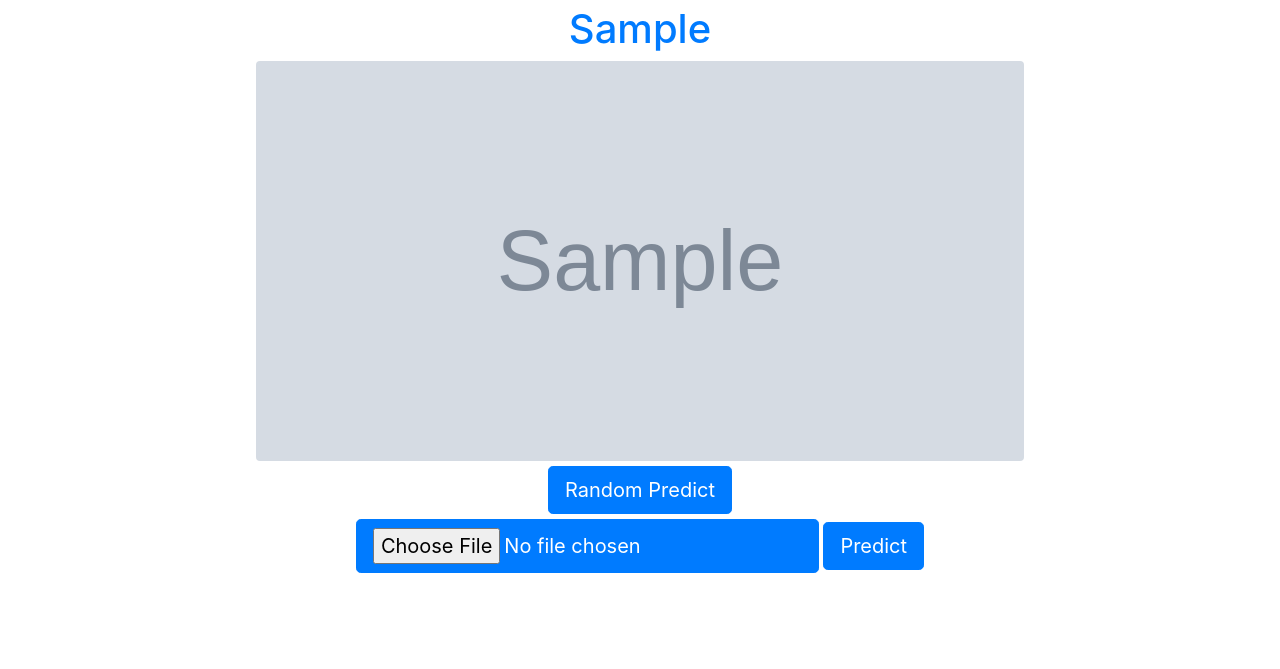
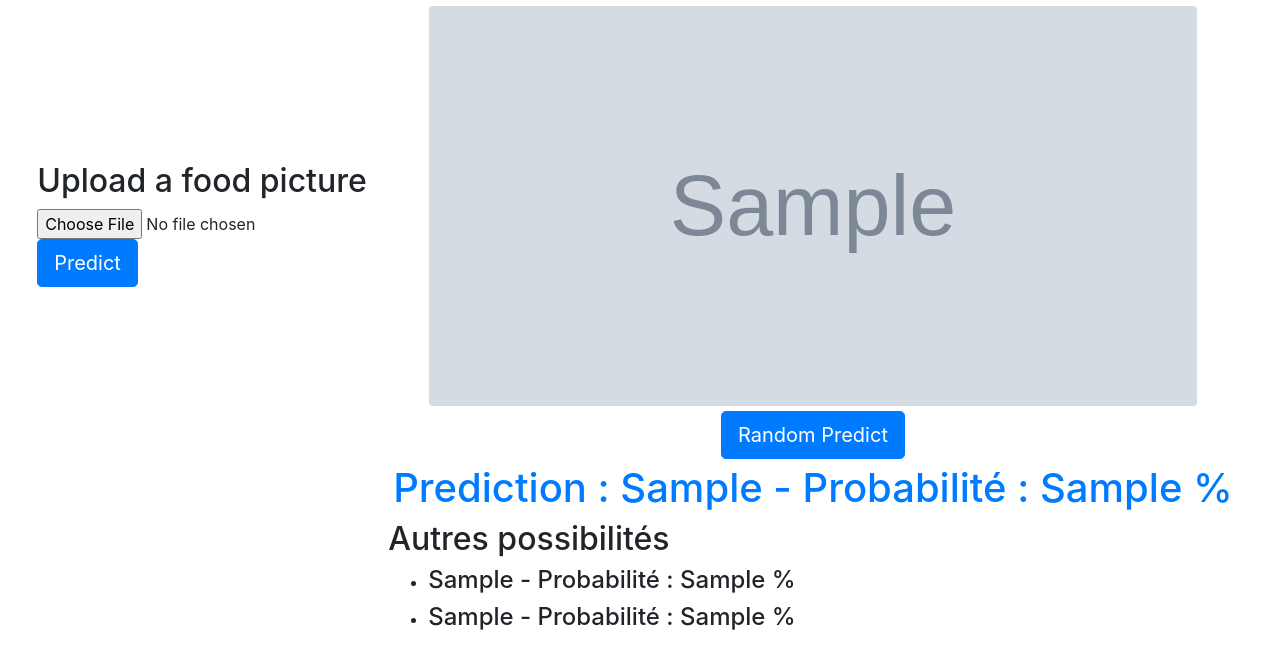
Before and after one commit to sullya974/food-recognizer, a Flask app: template src/deploy-model-package/templates/draw.html in a window 1280 px wide. Shown: the top 669 px of the page. Run offline with Flask 2, Linux system fonts and the light colour scheme; the template is opened without the code that fills it: most values are stand-ins (such as "Sample title", 1, 10 or a date in 2020); grey boxes marked "Sample" are stand-in pictures; some libraries are stand-ins or nearby versions.

Commit message:
Refactorisation chargement du modèle

```diff
--- a/src/deploy-model-package/app.py
+++ b/src/deploy-model-package/app.py
@@ -1,60 +1,53 @@
-from PIL import Image
-import imageio
 from flask_ngrok import run_with_ngrok
 from flask import Flask, render_template, request
-# from scipy.misc import imsave, imread, imresize
 import numpy as np
-import keras.models
-import re
 import sys
 import os
-import base64
 sys.path.append(os.path.abspath("./model"))
 from load import *
-import cv2
-import tensorflow
 import tensorflow.keras.backend as K
-from tensorflow.keras.models import load_model
 from tensorflow.keras.preprocessing import image
 from werkzeug import secure_filename
 from werkzeug.routing import Rule
 
-tensorflow.keras.backend.clear_session()
+K.clear_session()
+
+global model, food_classes
 
 app = Flask(__name__)
+
+path_trained_model = "model/best_model_58class_all.hdf5"
+model = init(path_trained_model)
+food_classes = init_food_classes()
+
+# Gère le routing
 app.url_map.add(Rule('/', endpoint="predict"))
 app.url_map.add(Rule('/predict/', endpoint="predict"))
+
+# IMPORTANT : Décommenter la ligne ci-dessous pour exécuter NGROK et sonner accès à l'application en ligne
 # run_with_ngrok(app)
 
-# @app.route("/")
-# def index_view():
-#   return render_template("draw.html")
-#   # return "<h1>Running Flask on Google Colab</h1>"
-
-def convertImage(imgData1):
-    # print(imgData1)
-    imgstr = re.search('base64,(.*)', imgData1).group(1)
-    with open("output.png", "wb") as output:
-        output.write(base64.b64decode(imgstr))
-
-def do_prediction(food_img_path, path_trained_model, path_list_food_test):
+def do_prediction(food_img_path):
     K.clear_session()
     img = image.load_img(food_img_path, target_size=(299, 299))
     img = image.img_to_array(img)
     img = np.expand_dims(img, axis=0)
     img /= 255.
 
-    model = load_model(path_trained_model, compile=False)
+    pred = model.predict(img)
 
-    pred = model.predict(img)
-    index = np.argmax(pred)
-    food_classes = os.listdir(path_list_food_test)
+    indexes = np.argsort(pred[0])[::-1][:3]
+
+    food_probas = np.array(pred[0])[indexes]
+    food_probas = [round(proba*100, 2) if idx == 0 else round(proba*100, 5) for idx, proba in enumerate(food_probas)]
+
     food_classes.sort()
-    pred_value = food_classes[index]
 
-    print(pred_value)
+    pred_values = [food_classes[index].capitalize().replace("_", " ") for index in indexes]
 
-    return render_template("draw.html", food_image = os.path.join("..", food_img_path), food_pred = pred_value.capitalize().replace("_", " "))
+    print(pred_values)
+
+    return render_template("draw.html", food_image = os.path.join("..", food_img_path), food_pred = pred_values, food_probas = food_probas)
 
 # @app.route("/")
 # @app.route("/predict/")
@@ -63,7 +56,6 @@ def do_prediction(food_img_path, path_trained_model, path_list_food_test):
 def predict():
     path_images_validation = os.path.join("static", "images_validation")
     path_list_food_test = os.path.join("/", "home" , "sully" , "code", "practice", "portfolio_data", "food-recognizer", "datasets", "google_images_dataset", "images", "test")
-    path_trained_model = "model/best_model_58class_all.hdf5"
 
     if request.method == 'POST':
         f = request.files['file']
@@ -72,50 +64,13 @@ def predict():
 
         food_img = secure_filename(f.filename)
         food_img_path = os.path.join(path_images_validation, food_img)
+    else:
+        food_validation_list = os.listdir(path_images_validation)
+        food_img = food_validation_list[np.random.randint(len(food_validation_list))]
+        food_img_path = os.path.join(path_images_validation, food_img)
 
-        return do_prediction(food_img_path, path_trained_model, path_list_food_test)
-        # K.clear_session()
-        # img = image.load_img(food_img_path, target_size=(299, 299))
-        # img = image.img_to_array(img)
-        # img = np.expand_dims(img, axis=0)
-        # img /= 255.
 
-        # model = load_model(path_trained_model, compile=False)
-
-        # pred = model.predict(img)
-        # index = np.argmax(pred)
-        # food_classes = os.listdir(path_list_food_test)
-        # food_classes.sort()
-        # pred_value = food_classes[index]
-
-        # print(pred_value)
-
-        # return render_template("draw.html", food_image = os.path.join("..", food_img_path), food_pred = pred_value.capitalize().replace("_", " "))
-
-    print(">> random")
-    food_validation_list = os.listdir(path_images_validation)
-    food_img = food_validation_list[np.random.randint(len(food_validation_list))]
-    food_img_path = os.path.join(path_images_validation, food_img)
-
-    return do_prediction(food_img_path, path_trained_model, path_list_food_test)
-    # K.clear_session()
-    # img = image.load_img(food_img_path, target_size=(299, 299))
-    # img = image.img_to_array(img)
-    # img = np.expand_dims(img, axis=0)
-    # img /= 255.
-
-    # model = load_model(path_trained_model, compile=False)
-
-    # pred = model.predict(img)
-    # index = np.argmax(pred)
-    # food_classes = os.listdir(path_list_food_test)
-    # food_classes.sort()
-    # pred_value = food_classes[index]
-
-    # # "pred" retourne une liste  10 élément de probabilité de prédiction de valeurs
-    # print(pred_value)
-    # return render_template("draw.html", food_image = os.path.join("..", food_img_path), food_pred = pred_value.capitalize().replace("_", " "))
-
+    return do_prediction(food_img_path)
 
 if __name__ == "__main__":
     app.run()
--- a/src/deploy-model-package/templates/draw.html
+++ b/src/deploy-model-package/templates/draw.html
@@ -8,21 +8,42 @@
 </head>
 
 <body style="text-align:center;">
+    <div style="text-align:center;margin-left:auto;margin-right:auto;width:100%">
+    <table style="display:inline-table;">
+        <tr>
+            <td style="text-align:left;position:relative;top:-100px;">
+                <form action="../predict/" method="POST" enctype="multipart/form-data">
+                    <div><h2>Upload a food picture</h2></div>
+                    <div><input type="file" name="file"/></div>
+                    <div><input type="submit" value="Predict" class="btn btn-primary btn-lg"/></div>
+                </form>
+            </td>
+            <td>
                 <div style="text-align:center;margin:5px;">
-        <div style="font-weight:bold;font-size:22px;margin:20px;margin:5px;">
-            <h1 class="text-primary">{{ food_pred }}</h1>
-        </div>
                     <div>
-            <img src="{{ food_image }}" alt="{{ food_pred }}" class="rounded mx-auto d-block" style="width:768px;height:400px;">
+                        <img src="{{ food_image }}" alt="{{ food_pred[0] }} or {{ food_pred[1] }} or {{ food_pred[1] }}" class="rounded mx-auto d-block" style="width:768px;height:400px;">
                     </div>
                     <div style="margin:5px;">
                         <input type="button" id="btnPredict" value="Random Predict" onclick="location.href='../predict'" class="btn btn-primary btn-lg">
                     </div>
+                    <div style="font-weight:bold;font-size:22px;margin:20px;margin:5px;">
+                        <h1 class="text-primary">Prediction : {{ food_pred[0] }} - Probabilité : {{ food_probas[0] }} %</h1>
                     </div>
-    <form action="../predict/" method="POST" enctype="multipart/form-data">
-        <input type="file" name="file"  class="btn btn-primary btn-lg"/>
-        <input type="submit" value="Predict" class="btn btn-primary btn-lg"/>
-    </form>
+                    <div style="width:100%;text-align:left;">
+                        <h2>Autres possibilités</h2>
+                        <ul>
+                            <li>
+                                <h4>{{ food_pred[1] }} - Probabilité : {{ food_probas[1] }} %</h4>
+                            </li>
+                            <li>
+                                <h4>{{ food_pred[2] }} - Probabilité : {{ food_probas[2] }} %</h4>
+                            </li>
+                        </ul>
+                    </div>
+                </div>
+            </td>
+        </tr>
+    </table>
+</div>
 </body>
-
 </html>
```
Also changed, not shown: src/deploy-model-package/model/load.py (+14 -69 lines), 1 other file. Lines whose indentation alone changed are shown as unchanged.
